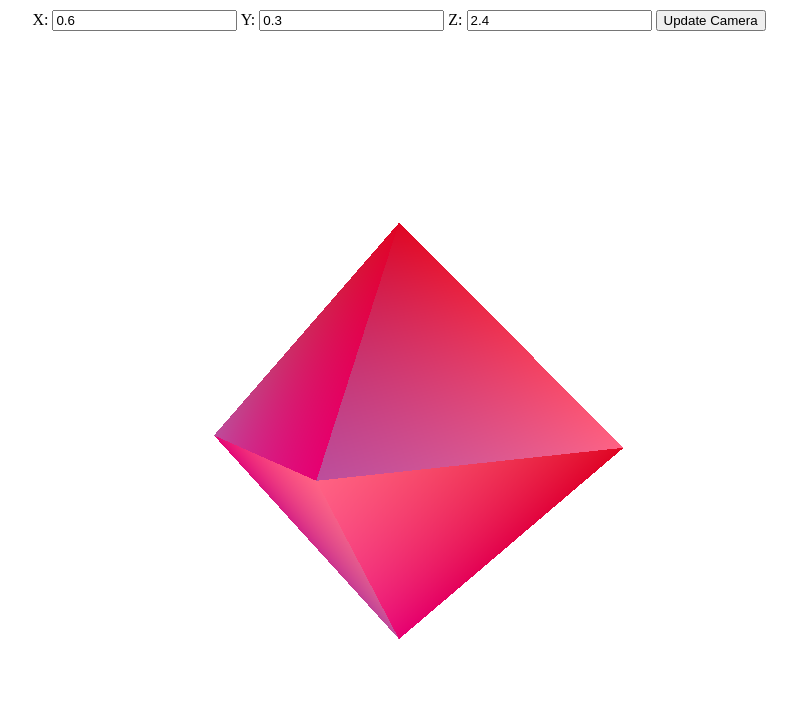
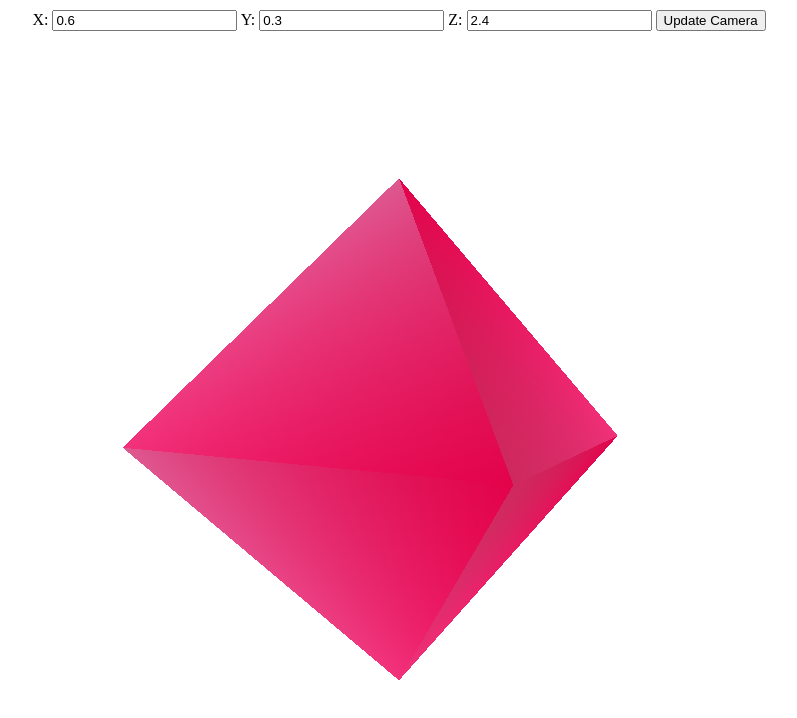
Before and after one commit to ogyatch/Corundum, a website with bundled scripts: page index.html in a window 1280 px wide. Shown: the whole page, without its empty margins (241-1038 px from the left). Built offline with nearby package versions, Linux system fonts and the light colour scheme.

Commit message:
初期角度を変更

```diff
--- a/index.html
+++ b/index.html
@@ -1,10 +1,9 @@
 <!DOCTYPE html>
-
 <html lang="en">
 <head>
     <meta charset="UTF-8">
     <meta name="viewport" content="width=device-width, initial-scale=1.0">
-    <title>Camera Control</title>
+    <title>3D Octahedron</title>
     <style>
         body { margin: 0; display: flex; flex-direction: column; align-items: center; }
         canvas { display: block; }
--- a/main.js
+++ b/main.js
@@ -5,14 +5,13 @@ const scene = new THREE.Scene();
 
 // カメラの作成
 const camera = new THREE.PerspectiveCamera(75, window.innerWidth / window.innerHeight, 0.1, 1000);
-camera.position.set(0.6, 0.3, 2.4);
+camera.position.set(-2, 0.2, -0.5);
 camera.lookAt(0, 0, 0);
 
 // レンダラーの作成
 const renderer = new THREE.WebGLRenderer();
 renderer.setSize(window.innerWidth, window.innerHeight);
-// 背景色を白に設定
-renderer.setClearColor(0xffffff);
+renderer.setClearColor(0xffffff); // 背景色を白に設定
 document.body.appendChild(renderer.domElement);
 
 // 正八面体のジオメトリを作成
@@ -24,28 +23,55 @@ const color2 = new THREE.Color(0xbc4e9c); // 紫
 const color3 = new THREE.Color(0xff6384); // 淡いピンク
 const color4 = new THREE.Color(0xe60073); // 濃いピンク
 
-// 各面が自然に繋がるように、頂点カラーを設定
+// 頂点ごとに適切な色を設定し、特に中央の四角形部分の境界線を目立たなくする
 const colors = [];
-const vertexColors = [
-    color1, color2, color3,
-    color3, color4, color1,
-    color2, color3, color4,
-    color4, color1, color2
+const facesColors = [
+    [color1, color2, color3],
+    [color2, color3, color4],
+    [color3, color4, color1],
+    [color4, color1, color2],
+    [color2, color1, color4],
+    [color1, color3, color4],
+    [color3, color2, color4],
+    [color4, color3, color2]
 ];
 
+// 各頂点に色を設定し、色のブレンドを強化して境界線が目立たないように調整
 for (let i = 0; i < geometry.attributes.position.count; i++) {
-    const color = vertexColors[i % vertexColors.length];
-    colors.push(color.r, color.g, color.b);
+    const faceIndex = Math.floor(i / 9); // 1つの面ごとに3頂点
+    const color = facesColors[faceIndex % facesColors.length][i % 3];
+
+    // 隣接する色とブレンドすることで、境界線を目立たなくする
+    const blendedColor = new THREE.Color(
+        (color.r + facesColors[(faceIndex + 1) % facesColors.length][i % 3].r) / 2,
+        (color.g + facesColors[(faceIndex + 1) % facesColors.length][i % 3].g) / 2,
+        (color.b + facesColors[(faceIndex + 1) % facesColors.length][i % 3].b) / 2
+    );
+    colors.push(blendedColor.r, blendedColor.g, blendedColor.b);
 }
 
 geometry.setAttribute('color', new THREE.Float32BufferAttribute(colors, 3));
 
-// 影のないマテリアルを使用し、ワイヤーフレームを無効化
+// マテリアルの作成
 const material = new THREE.MeshBasicMaterial({ vertexColors: true, side: THREE.DoubleSide });
 
 // メッシュの作成
 const octahedron = new THREE.Mesh(geometry, material);
 scene.add(octahedron);
+
+// カメラの更新関数
+function updateCameraPosition() {
+    const x = parseFloat(document.getElementById('x').value);
+    const y = parseFloat(document.getElementById('y').value);
+    const z = parseFloat(document.getElementById('z').value);
+
+    camera.position.set(x, y, z);
+    camera.lookAt(0, 0, 0);
+
+    render(); // カメラ位置を更新後に再描画
+}
+
+document.getElementById('updateCamera').addEventListener('click', updateCameraPosition);
 
 // レンダリング関数
 function render() {
```
